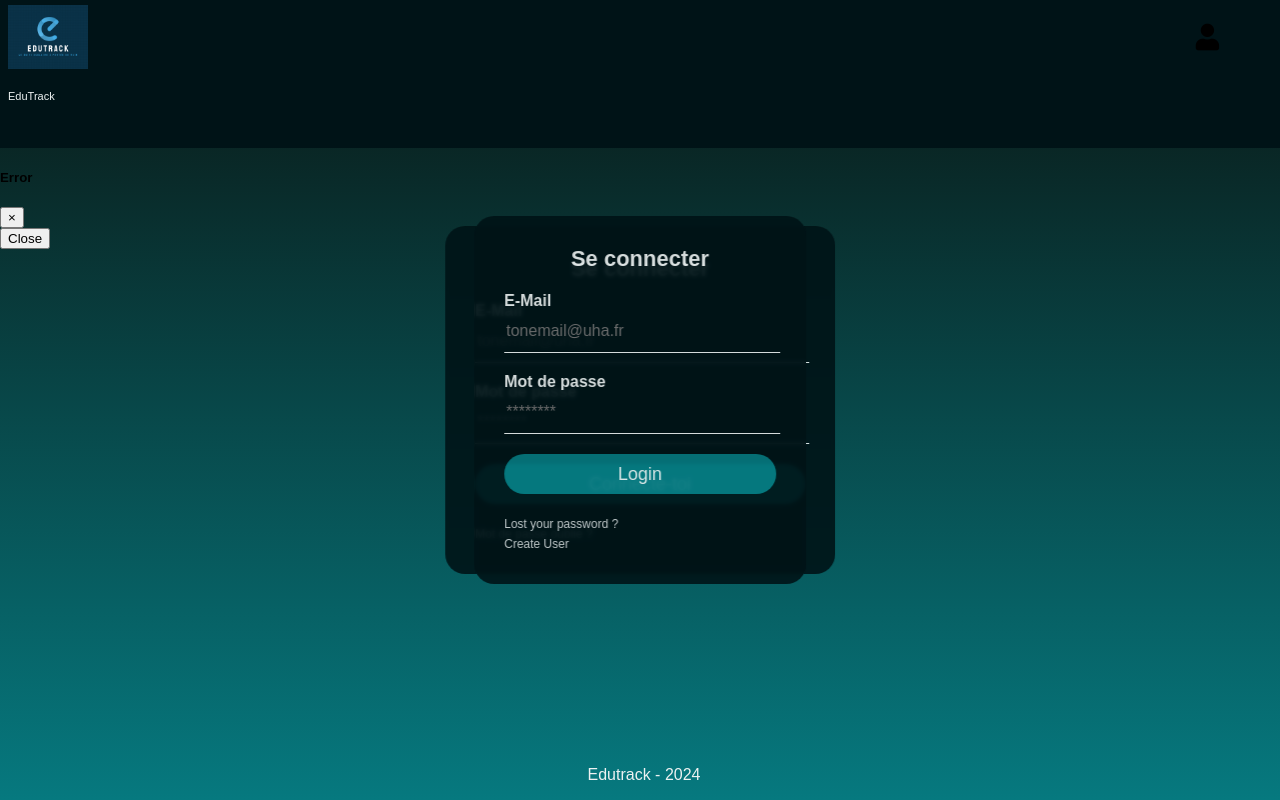
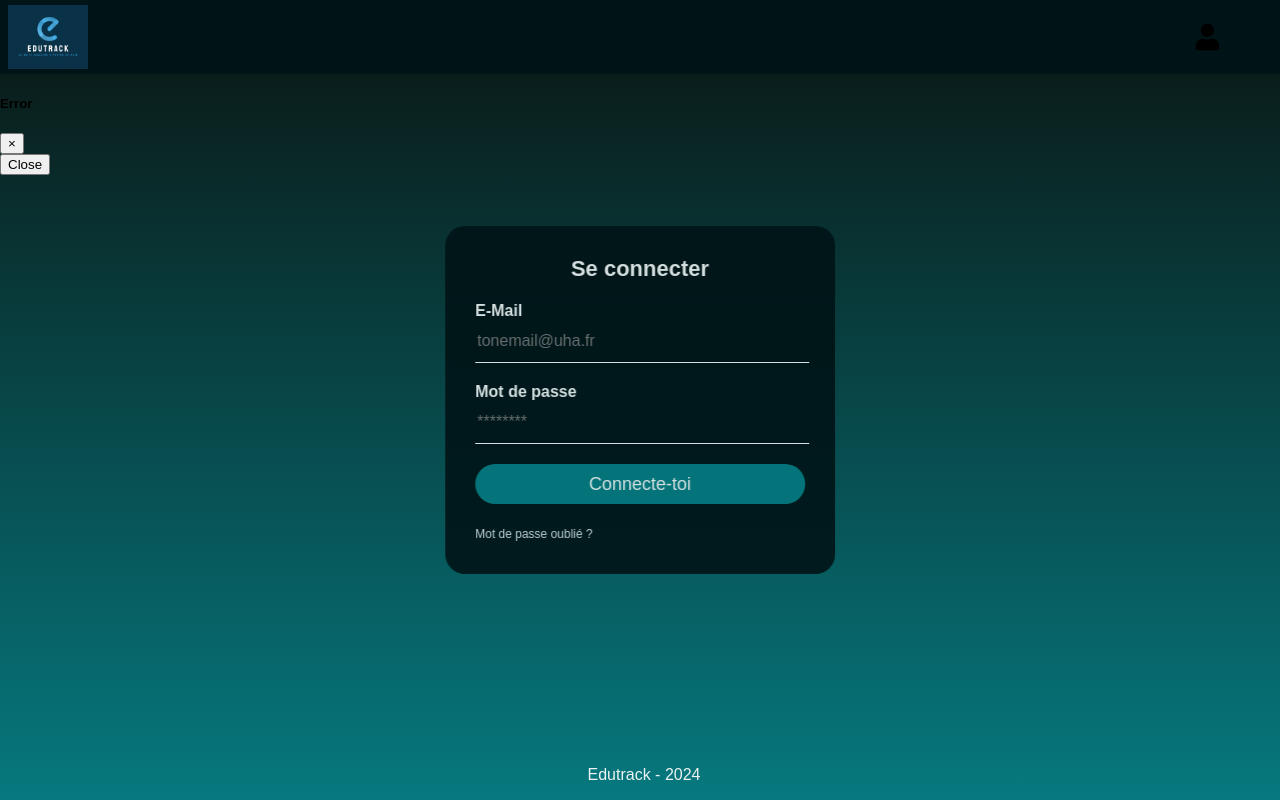
Before and after one commit to Aruuuux/IR1-Projet-Fin-Annee, a Django app: page /user/ in a window 1280 px wide. Run offline with Django 4.2, Linux system fonts and the light colour scheme; some libraries are stand-ins or nearby versions.

Commit message:
correction index

```diff
--- a/Django/projet/user/templates/index.html
+++ b/Django/projet/user/templates/index.html
@@ -1,21 +1,11 @@
 {% extends "user/base.html" %}
 {% load static %}
-<!DOCTYPE html>
-<html lang="fr">
-<head>
-    <meta charset="UTF-8"/>
-    <meta name="viewport" content="width=device-width, initial-scale=1.0"/>
-    {% load static %}
-    <link rel="stylesheet" href="{% static 'user/styles.css' %}" />
-    <link rel="stylesheet" href="{% static 'user/variables.css' %}" />
-    <link rel="stylesheet" href="{% static 'user/loginstyles.css' %}" />
-    <link rel="stylesheet" href="https://maxcdn.bootstrapcdn.com/bootstrap/4.5.2/css/bootstrap.min.css" />
 
 {% block styles %}
 <link rel="stylesheet" href="{% static 'user/loginstyles.css' %}" />
 {% endblock %}
-</head>
-<body>
+
+
 {% block main-content %}
 <div class="loginbox">
     <h1>Se connecter</h1>
@@ -28,26 +18,6 @@
         <a href="{% url 'user:password_reset' %}" class="type1">Mot de passe oublié ?</a>
     </form>
 </div>
-
-
-    <header>
-        <p>EduTrack</p>
-    </header>
-    <section>
-        <div class="loginbox">
-            <h1>Se connecter</h1>
-            <form method="post">
-                {% csrf_token %}
-                <p>E-Mail</p>
-                <input type="text" name="email" placeholder="tonemail@uha.fr" required>
-                <p>Mot de passe</p>
-                <input type="password" name="password" placeholder="********" required>
-                <input type="submit" value="Login"><br>
-                <a href="{% url 'psswrdforgot' %}">Lost your password ?</a><br>
-                <a href="{% url 'createuser' %}">Create User</a><br>
-            </form>
-        </div>
-    </section>
 
     <!-- Error Modal -->
     <div class="modal fade" id="errorModal" tabindex="-1" aria-labelledby="errorModalLabel" aria-hidden="true">
```
